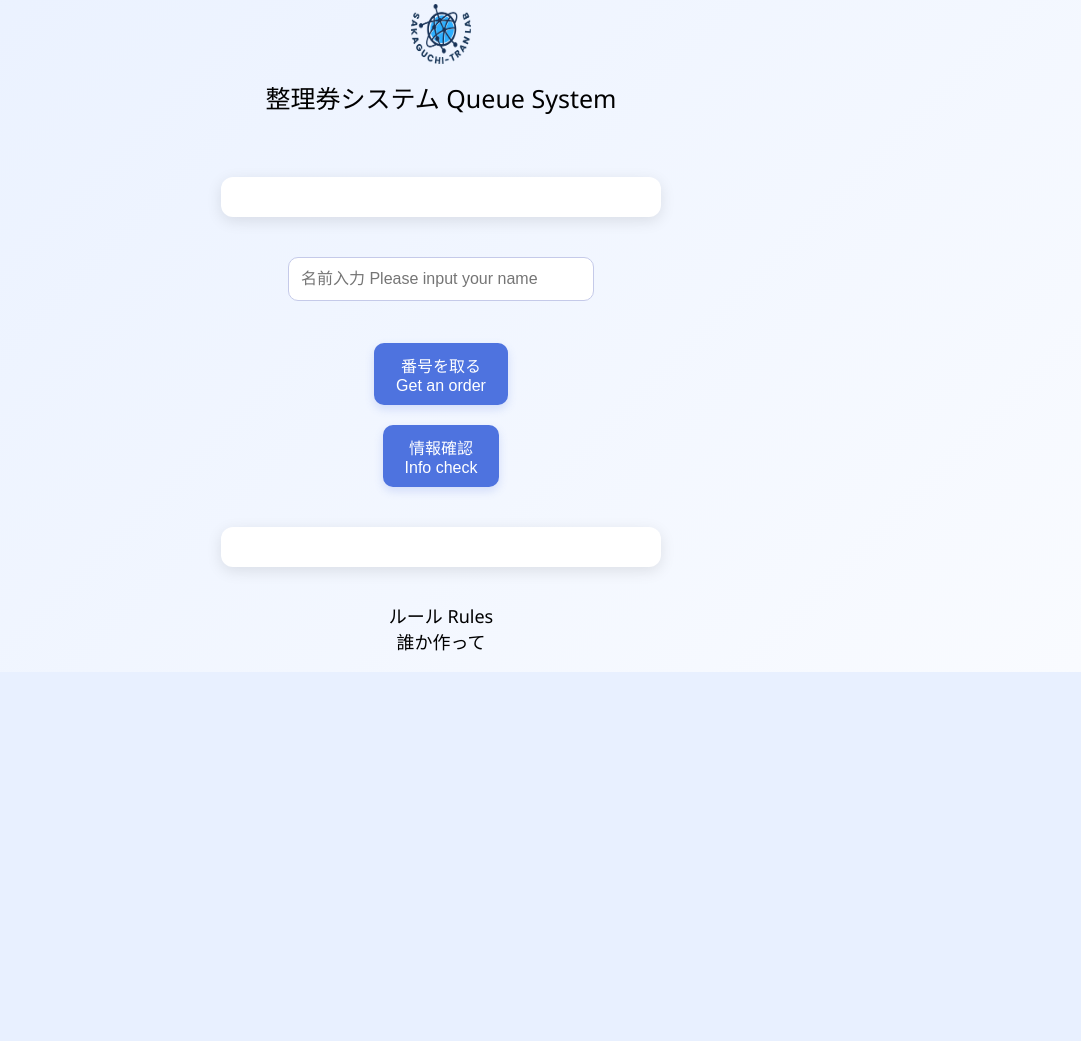
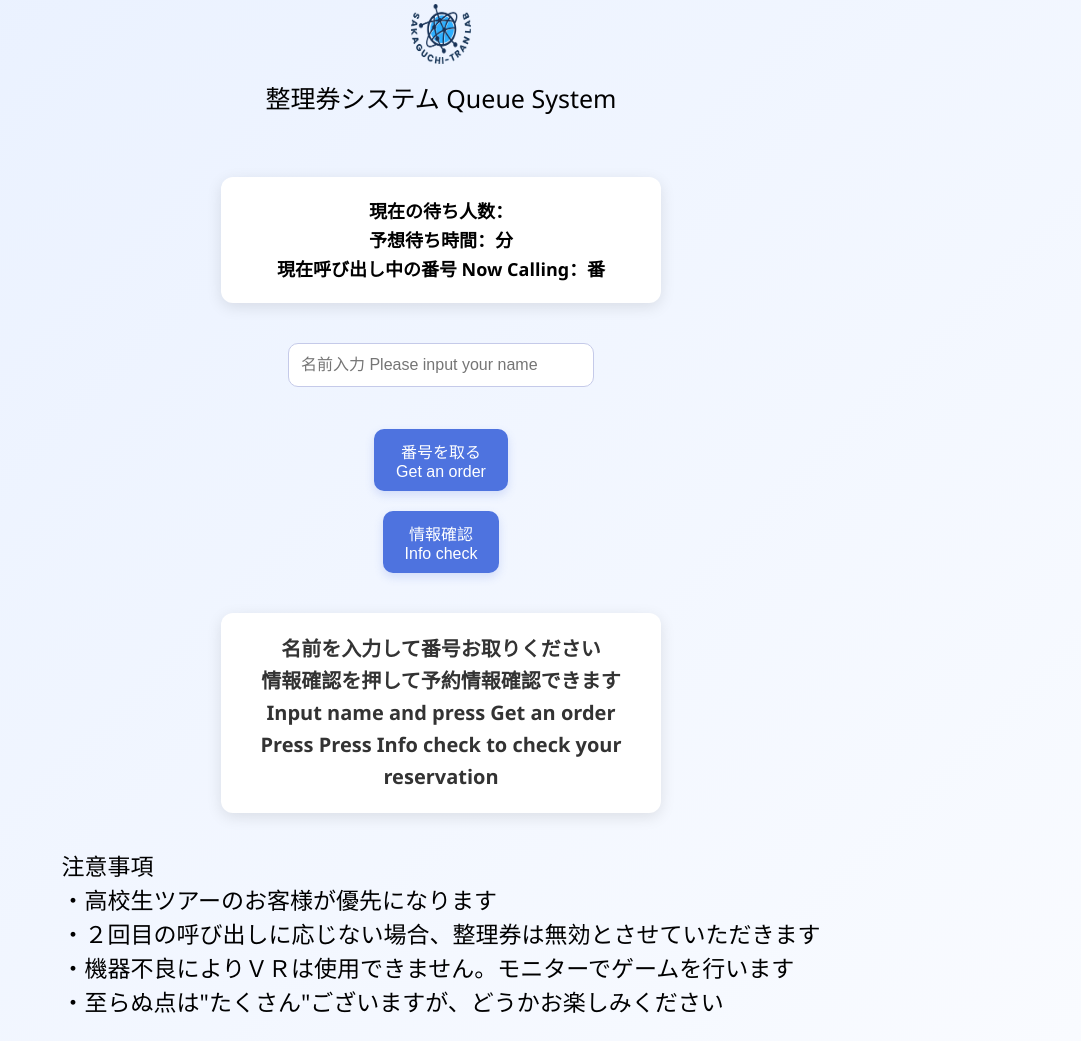
Before and after one commit to AmorNian/KOUDAISAI_SUPABASE, a Flask app: page / in a window 1280 px wide. Shown: the part 159-1200 px from the top of the page, without its empty margins (199-1280 px from the left). Before the commit the page ends 831 px from the top, so only its background shows below. Run offline with Flask 3, Linux system fonts and the light colour scheme.

Commit message:
add rules

```diff
--- a/app.py
+++ b/app.py
@@ -56,14 +56,17 @@
     name = data["name"]
 
     # 查找用户的号码
-    res = supabase.table("User").select("").eq("name", name).execute()
+    res = supabase.table("User").select("*").eq("name", name).execute()
+    id = res.data[0]["id"]
     # 查看状态
     if not res.data:
         return {"status": "no user"}
     if res.data[0]["status"] == "passed":
-        return {"status": "passed"}
+        return {"status": "passed","id":id}
     if res.data[0]["status"] == "expired":
-        return {"status": "expired"}
+        return {"status": "expired","id":id}
+    if res.data[0]["status"] == "checked":
+        return {"status": "checked","id":id}
 
     user_number = res.data[0]["id"]
     # 查找前方还在等待的人
@@ -71,7 +74,8 @@
         .lt("id", user_number).in_("status", ["waiting", "passed"]).execute()
     waiting_count = len(res2.data)
 
-    return {"number": user_number, "waiting": waiting_count}
+
+    return {"number": user_number, "waiting": waiting_count,"id":id}
 
 # ===== 管理员登录 =====
 @app.route("/admin_login", methods=['POST'])
--- a/templates/adminpage.html
+++ b/templates/adminpage.html
@@ -110,6 +110,7 @@
     <button id="waiting_change" onclick="change('waiting')" class="next-btn">waiting</button>
     <button id="pass_change" onclick="change('passed')" class="next-btn">passed</button>
     <button id="expired" onclick="change('expired')" class="next-btn">expired</button>
+    <button id="checked" onclick="change('checked')" class="next-btn">checked</button>
     <p id=change style="font: size 20px; color:#000000; margin-top:15px;"></p><br>
   </div>
 
--- a/templates/index.html
+++ b/templates/index.html
@@ -129,18 +129,30 @@
   整理券システム Queue System
   </p>
   <br>
-  <p id=waiting_info style="font-size:18px; color:#000000; margin-top:15px;"></p>
+  <p id=waiting_info style="font-size:18px; color:#000000; margin-top:15px;">
+    現在の待ち人数：<br>
+    予想待ち時間：分<br>
+    現在呼び出し中の番号 Now Calling：番
+  </p>
   <br>
   <input type="text" id="name" placeholder="名前入力 Please input your name ">
   <br>
   <button onclick="getNumber()">番号を取る<br>Get an order</button>
   <button onclick="checkPosition()">情報確認<br>Info check</button>
   <button id="adminBtn" onclick="adminLogin()">AdminPage</button>
-  <p id="result"></p>
-  <p style="font-size:18px; color:#000000; margin-top:15px;">
-  ルール Rules<br>
-  誰か作って
+  <p id="result">
+    名前を入力して番号お取りください<br>
+    情報確認を押して予約情報確認できます<br>
+    Input name and press Get an order<br>
+    Press Press Info check to check your reservation
   </p>
+  <p style="font-size:23px; color:#000000; margin-top:15px; text-align:left">
+  注意事項<br>
+・高校生ツアーのお客様が優先になります<br>
+・２回目の呼び出しに応じない場合、整理券は無効とさせていただきます<br>
+・機器不良によりＶＲは使用できません。モニターでゲームを行います<br>
+・至らぬ点は"たくさん"ございますが、どうかお楽しみください
+</p>
 
   <script>
     async function getNumber() {
@@ -154,7 +166,11 @@
 
       let data = await res.json();
       if (data.status == 0) {
-        document.getElementById("result").innerHTML = "あなたの番号は：" + data.number + "<br>Your number is: " + data.number;;
+        document.getElementById("result").innerHTML = `
+        あなたの番号は：${data.number}番<br>
+        Your number is: ${data.number}<br>
+        情報確認を押して予約情報確認できます<br>
+        Press Info check to check your reservation`
       } else if (data.status == 2) {
         document.getElementById("result").innerHTML = "名前は占用されました！" + "<br>Your name has been used!";
       } else {
@@ -179,14 +195,34 @@
       if (data.status == "no user") {
         document.getElementById("result").innerHTML = "名前は見つかりません" + "<br>User not found";
       }else if (data.status == "passed"){
-        document.getElementById("result").innerHTML = "お呼びしましたが、ご不在のため次の順番で再度お呼びいたします" + "<br>We called your number, but you were not present. You will be called again in the next round.";
+        document.getElementById("result").innerHTML = `
+        あなたの番号は：${data.id}番<br>
+        Your number is: ${data.id}<br>
+        お呼びしましたが、ご不在のため次の順番で再度お呼びいたします<br>
+        We called your number, but you were not present. You will be called again in the next round.
+        `
       }else if (data.status == "expired"){
-        document.getElementById("result").innerHTML = "2回お呼びしましたが、ご不在のため、番号は無効となりました。再度受付をお願いいたします。" + "<br>Your number has been called twice with no response. It has been cancelled. Please take a new number.";
+        document.getElementById("result").innerHTML = `
+        あなたの番号は：${data.id}番<br>
+        Your number is: ${data.id}<br>
+        2回お呼びしましたが、ご不在のため、番号は無効となりました。再度受付をお願いいたします<br>
+        Your number has been called twice with no response. It has been cancelled. Please take a new number.
+        `
       }else if (data.status == "checked"){
-        document.getElementById("result").innerHTML = "ご体験ありがとうございました！" + "<br>Thank you for your playing!";
+        document.getElementById("result").innerHTML = `
+        あなたの番号は：${data.id}番<br>
+        Your number is: ${data.id}<br>
+        ご体験ありがとうございました！<br>
+        Thank you for your playing!
+        `
       }
       else {
-        document.getElementById("result").innerHTML = "あなたの前には：" + data.waiting + "人がいます"　+ "<br>There are "+ data.waiting + " people ahead of you";
+        document.getElementById("result").innerHTML = `
+        あなたの番号は：${data.id}番<br>
+        Your number is: ${data.id}<br>
+        現在あなたの前には：${data.waiting}人がいます<br>
+        There are ${data.waiting} people waiting ahead of you<br>
+        `
       }
     }
 
--- a/templates/signagepage.html
+++ b/templates/signagepage.html
@@ -195,8 +195,9 @@
         <!-- 说明文字 -->
         <div class="info-block">
             <p id="promo-text">
-            (説明)<br>
-            ご自由にご入室ください！
+            次世代のスマート社会について、学生がプレゼンします！<br>
+            阪口・タン研究室の無線通信技術により、
+            どのような社会を構築できるのでしょうか？
             </p>
             <p class="info-text">場所:Room914</p>
         </div>
```
Also changed, not shown: README.md, 1 other file.
